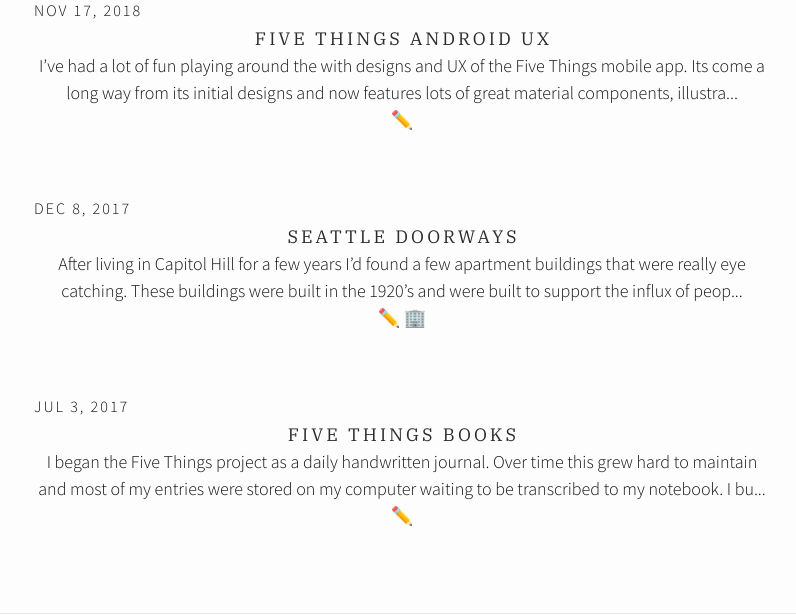
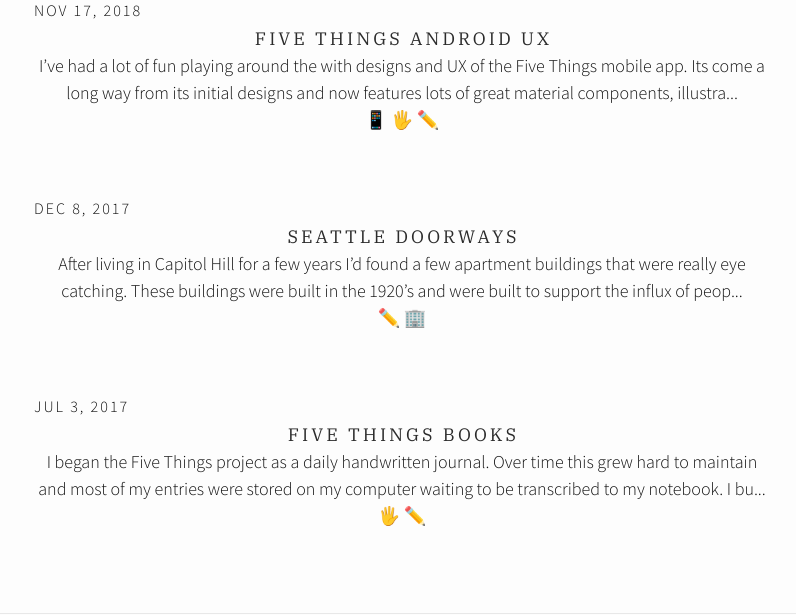
Before and after one commit to alisonthemonster/alisonthemonster.github.io, a Jekyll site: the page built from design.md, in a window 1280 px wide. Shown: the part 367-982 px from the top of the page, without its empty margins (238-1034 px from the left). Built offline with Jekyll 4.4.1, drawn with Linux system fonts in a browser that asks for light colours; some web fonts are replaced.

Commit message:
Add more emojis

```diff
--- a/_layouts/archive.html
+++ b/_layouts/archive.html
@@ -24,9 +24,12 @@ layout: page
   </div>
   <div>
    {% for category in post.categories %}
-      {% if category == "design" %} ✏️ {% endif %}
-      {% if category == "projects" %} 💻 {% endif %}
-      {% if category == "svap" %} 🏢 {% endif %}
+   {% if category == "design" %} ✏️ {% endif %}
+   {% if category == "projects" %} 👩‍💻 {% endif %}
+   {% if category == "svap" %} 🏢 {% endif %}
+   {% if category == "fivethings" %} 🖐 {% endif %}
+   {% if category == "android" %} 📱 {% endif %}
+   {% if category == "actions" %} 🔈 {% endif %}
    {% endfor %}
   </div>
 </div>
```
